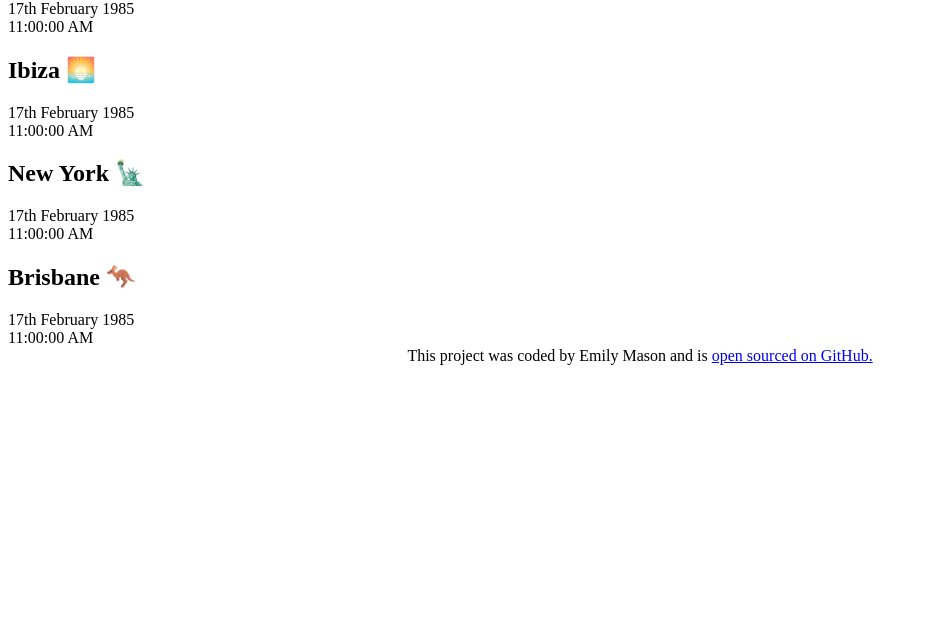
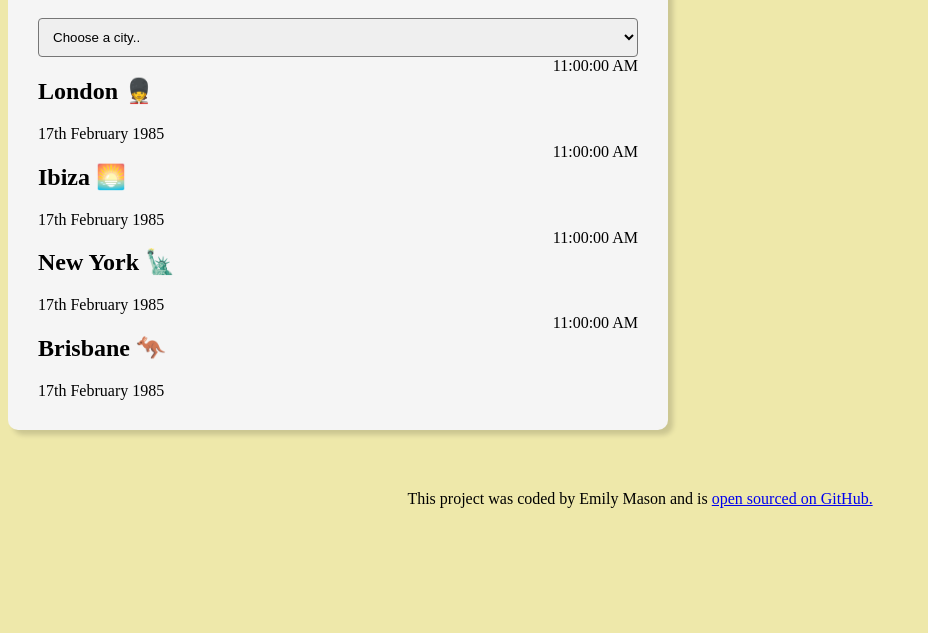
Before and after one commit to masone85/world-clock-project, a plain HTML site: page index.html in a window 1280 px wide. Shown: the part 167-800 px from the top of the page, without its empty margins (0-928 px from the left). Drawn offline with Linux system fonts and the light colour scheme; a script that the page names is missing.

Commit message:
add CSS to locations

```diff
--- a/css/style.css
+++ b/css/style.css
@@ -1,6 +1,32 @@
+body {
+  background-color: palegoldenrod;
+}
+
+.container {
+  max-width: 600px;
+  margin: 0 auto;
+  background-color: whitesmoke;
+  padding: 30px;
+  box-shadow: 5px 5px 5px rgba(0, 0, 0, 0.15);
+  border-radius: 10px;
+  margin: 60px 0;
+}
+
+.city {
+  display: flex;
+  justify-content: space-between;
+}
+
+select {
+  display: block;
+  width: 100%;
+  border-radius: 4px;
+  padding: 10px;
+}
+
 h1 {
   text-align: center;
-  color: blueviolet;
+  font-size: 38px;
 }
 
 footer {
--- a/index.html
+++ b/index.html
@@ -19,26 +19,38 @@
       </select>
 
       <div class="city">
+        <div>
           <h2>London 💂</h2>
           <div class="date">17th February 1985</div>
+        </div>
         <div class="time">11:00:00 AM</div>
       </div>
+
       <div class="city">
+        <div>
           <h2>Ibiza 🌅</h2>
           <div class="date">17th February 1985</div>
+        </div>
         <div class="time">11:00:00 AM</div>
       </div>
+
       <div class="city">
+        <div>
           <h2>New York 🗽</h2>
           <div class="date">17th February 1985</div>
+        </div>
         <div class="time">11:00:00 AM</div>
       </div>
+
       <div class="city">
+        <div>
           <h2>Brisbane 🦘</h2>
           <div class="date">17th February 1985</div>
+        </div>
         <div class="time">11:00:00 AM</div>
       </div>
     </div>
+
     <footer>
       This project was coded by Emily Mason and is
 
```
Lines whose indentation alone changed are shown as unchanged.
